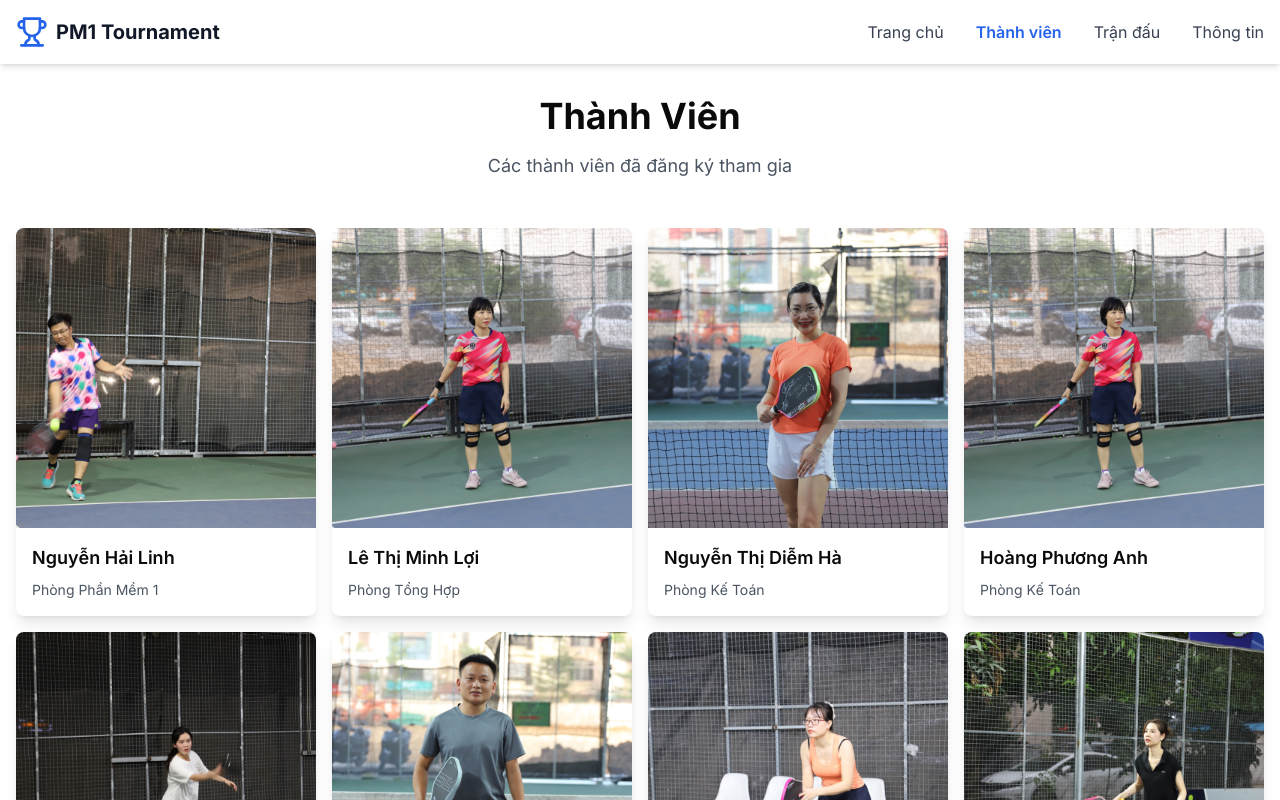
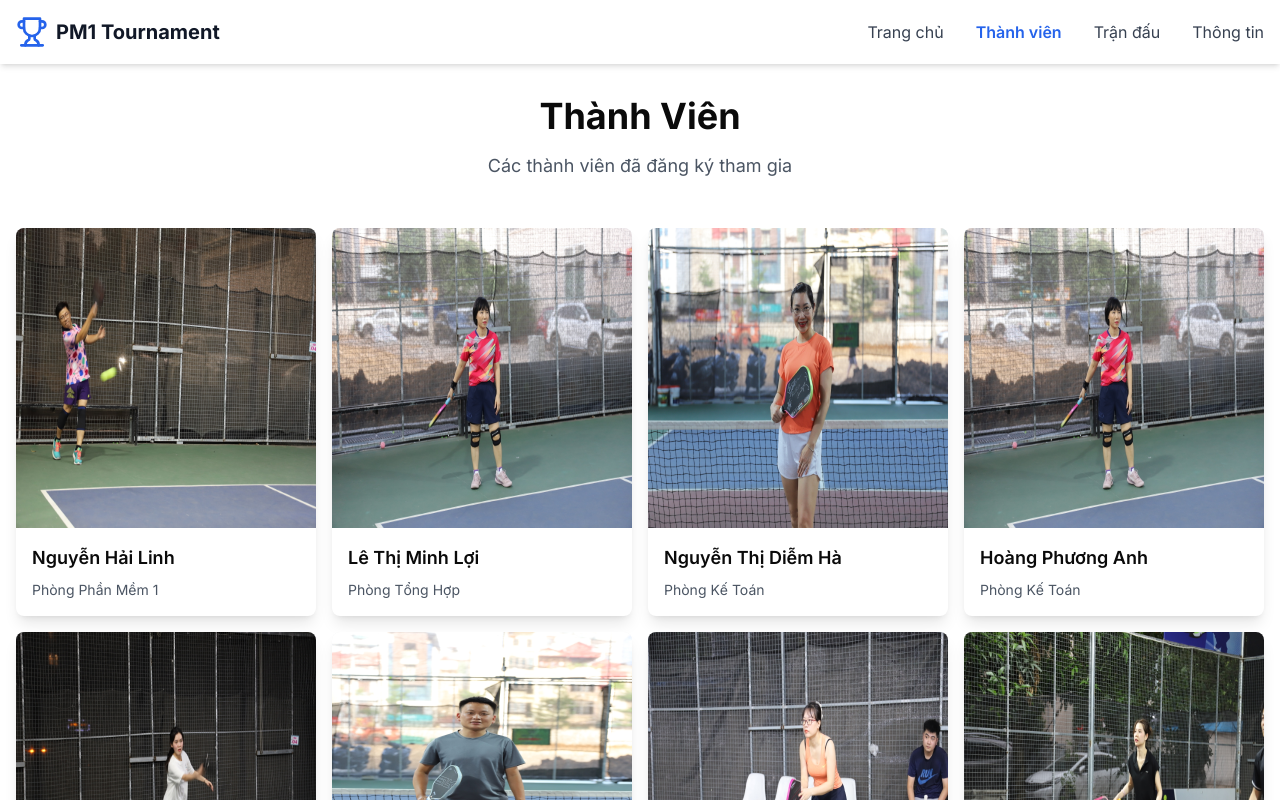
Before and after one commit to Huy199/pickleball-landingpage, a Next.js app: page /members in a window 1280 px wide. Shown: the top 800 px of the page. Built offline with nearby package versions, Linux system fonts and the light colour scheme.

Commit message:
change image

```diff
--- a/app/members/page.tsx
+++ b/app/members/page.tsx
@@ -8,7 +8,7 @@ const members = [
     id: 1,
     name: "Nguyễn Hải Linh",
     description: "Phòng Phần Mềm 1",
-    image: "/assets/image/NguyenHaiLinh.JPG",
+    image: "/assets/image/NGLinh.JPG",
   },
   {
     id: 2,
@@ -221,7 +221,7 @@ function MemberCard({
             src={member.image || "/placeholder.svg"}
             alt={member.name}
             fill
-            className={`object-cover transition-opacity duration-300 ${
+            className={`object-center transition-opacity duration-300 ${
               imageLoaded ? "opacity-100" : "opacity-0"
             }`}
             loading="lazy"
```
Also changed, not shown: public/assets/image/NGLinh.JPG (added).
